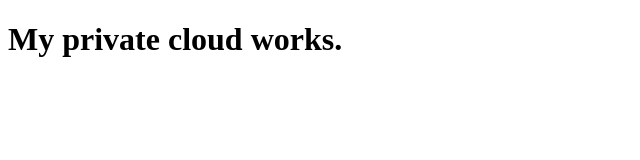
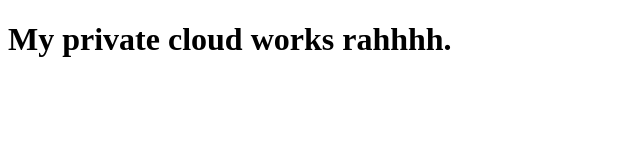
Before and after one commit to samhu1/cool-test, a plain HTML site: page index.html in a window 1280 px wide. Shown: the whole page, without its empty margins (0-640 px from the left). Drawn offline with Linux system fonts and the light colour scheme.

Commit message:
Update header text in index.html

```diff
--- a/index.html
+++ b/index.html
@@ -1,6 +1,6 @@
 <!doctype html>
 <html>
   <body>
-    <h1>My private cloud works.</h1>
+    <h1>My private cloud works rahhhh.</h1>
   </body>
 </html>
```
